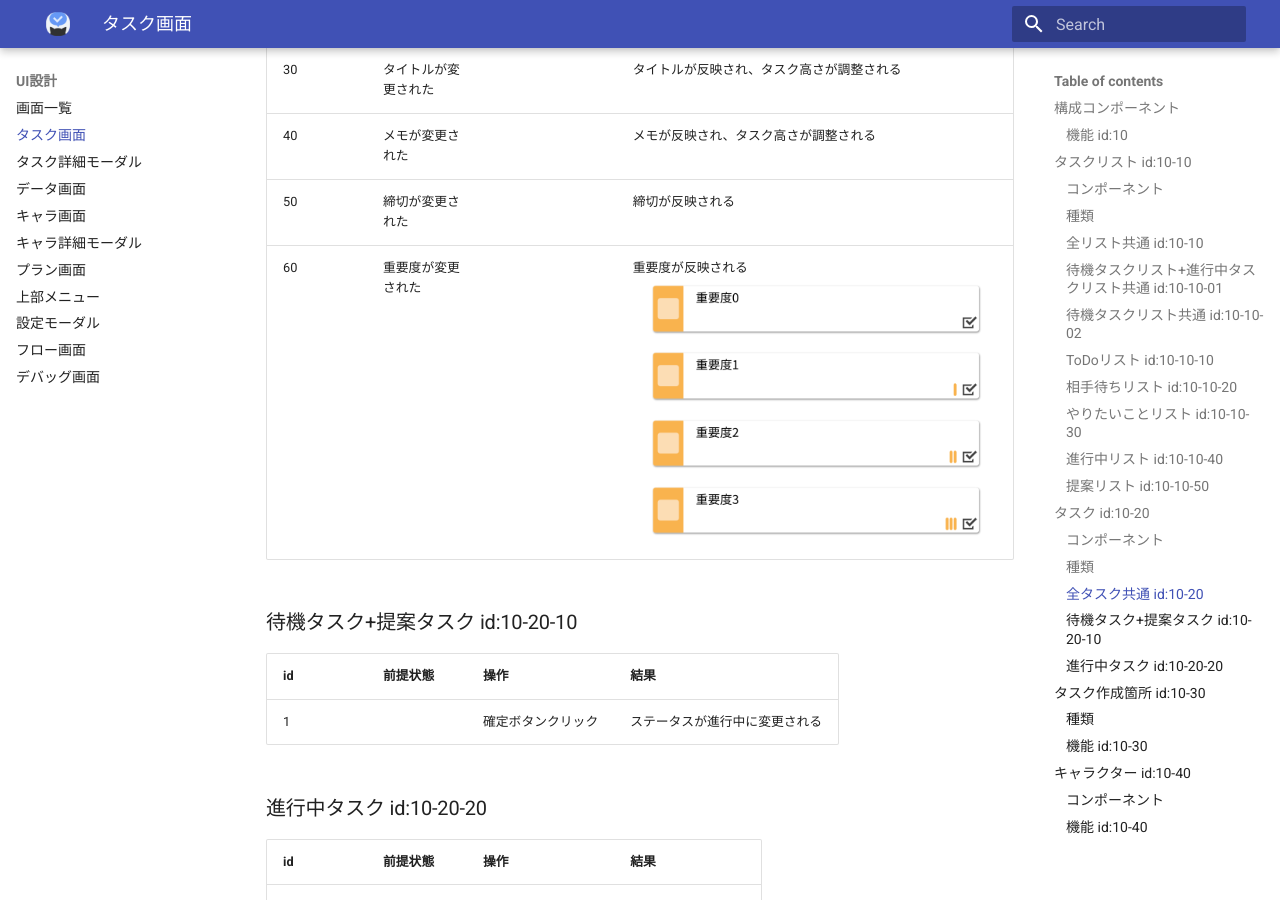
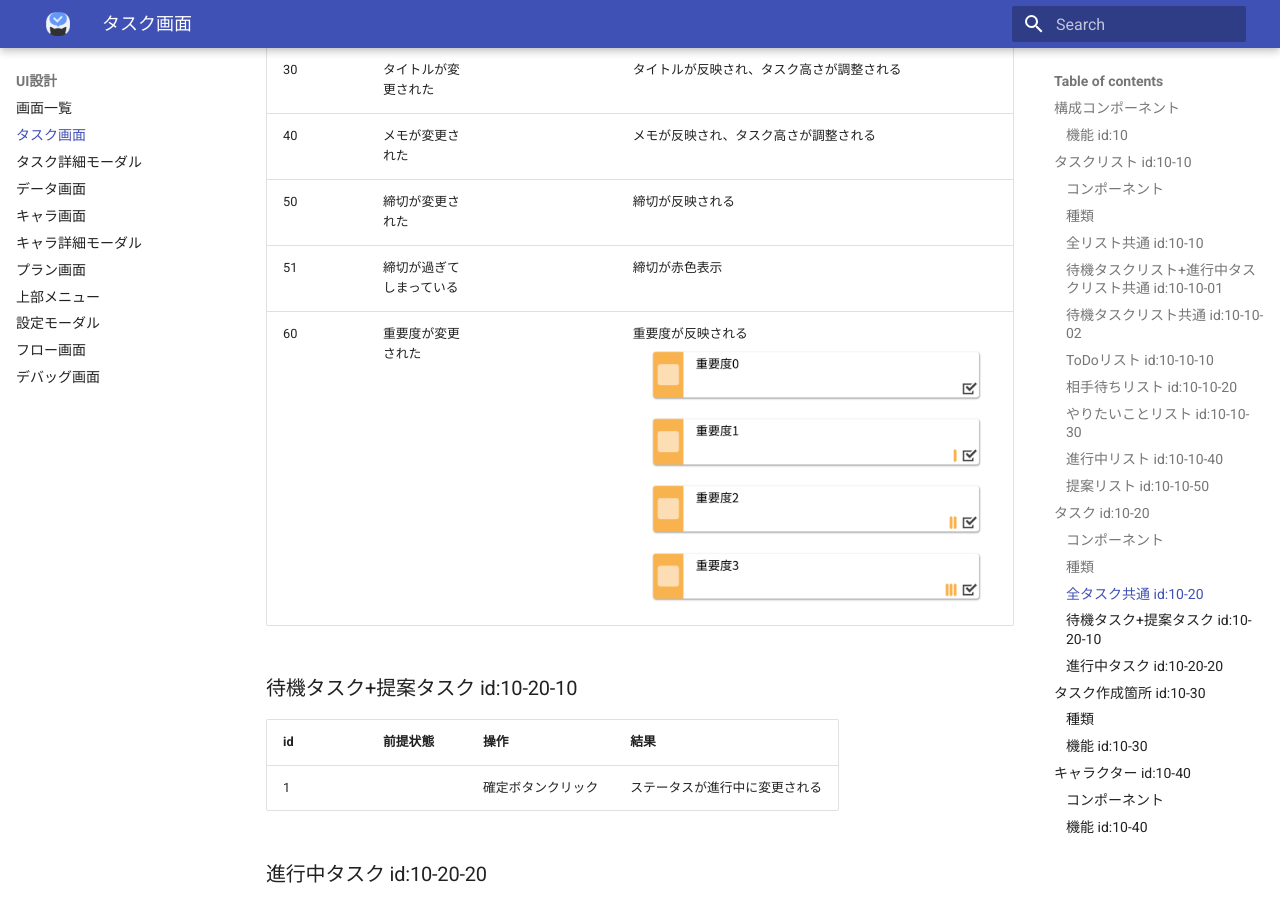
Before and after one commit to CharaDo-Official/CharaDo, an MkDocs documentation site: the page built from docs/10_design/10_task.md, in a window 1280 px wide and 900 px high, scrolled down 6141 px. Built offline with MkDocs 1.6.1 and Material for MkDocs 9.7.7, drawn with Linux system fonts in a browser that asks for light colours.

Commit message:
fix(10_task.md): 締切超過仕様追加

```diff
--- a/docs/10_design/10_task.md
+++ b/docs/10_design/10_task.md
@@ -137,6 +137,7 @@ ToDoリスト
 |30		|タイトルが変更された	|	|タイトルが反映され、タスク高さが調整される	|
 |40		|メモが変更された	|	|メモが反映され、タスク高さが調整される	|
 |50		|締切が変更された	|	|締切が反映される	|
+|51		|締切が過ぎてしまっている	|	|締切が赤色表示	|
 |60		|重要度が変更された	|	|重要度が反映される ![alt text](../designer/コンポーネント/タスク画面/タスク/タスク_重要度0.png) ![alt text](../designer/コンポーネント/タスク画面/タスク/タスク_重要度1.png) ![alt text](../designer/コンポーネント/タスク画面/タスク/タスク_重要度2.png) ![alt text](../designer/コンポーネント/タスク画面/タスク/タスク_重要度3.png) 	|
 
 
```
